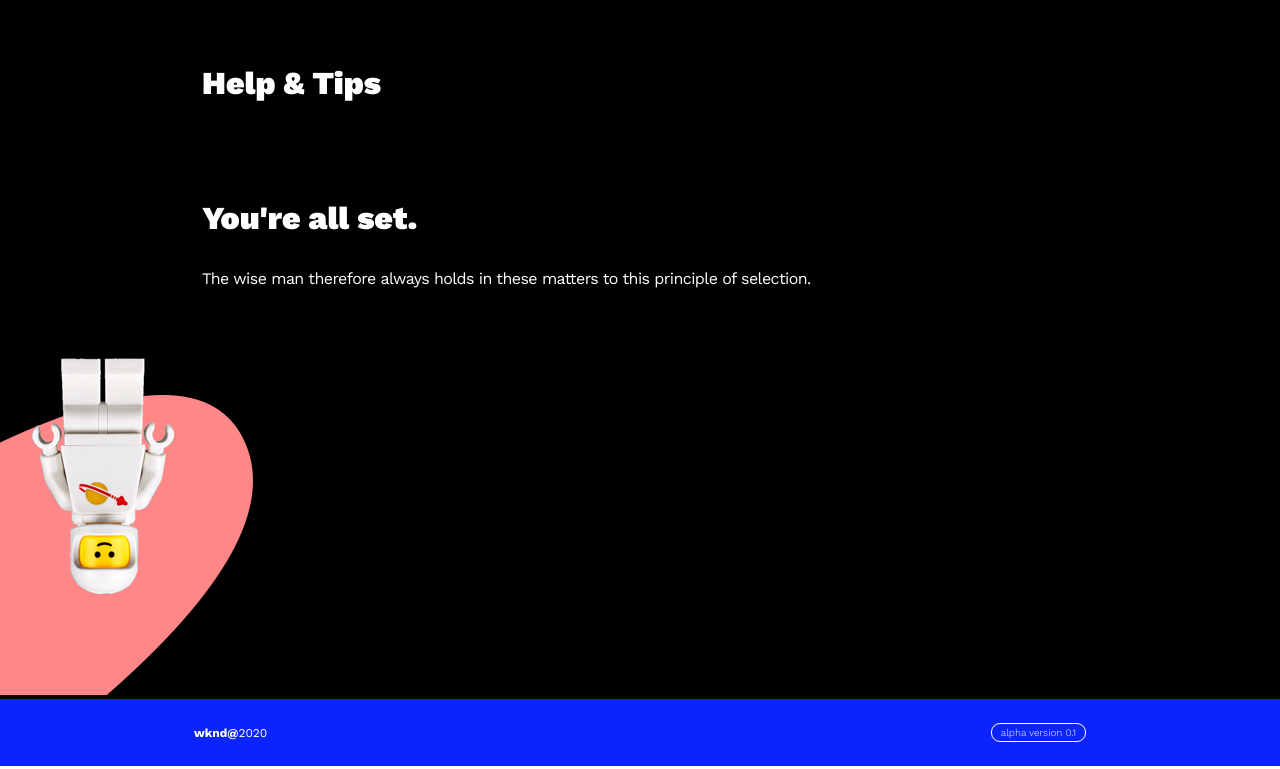
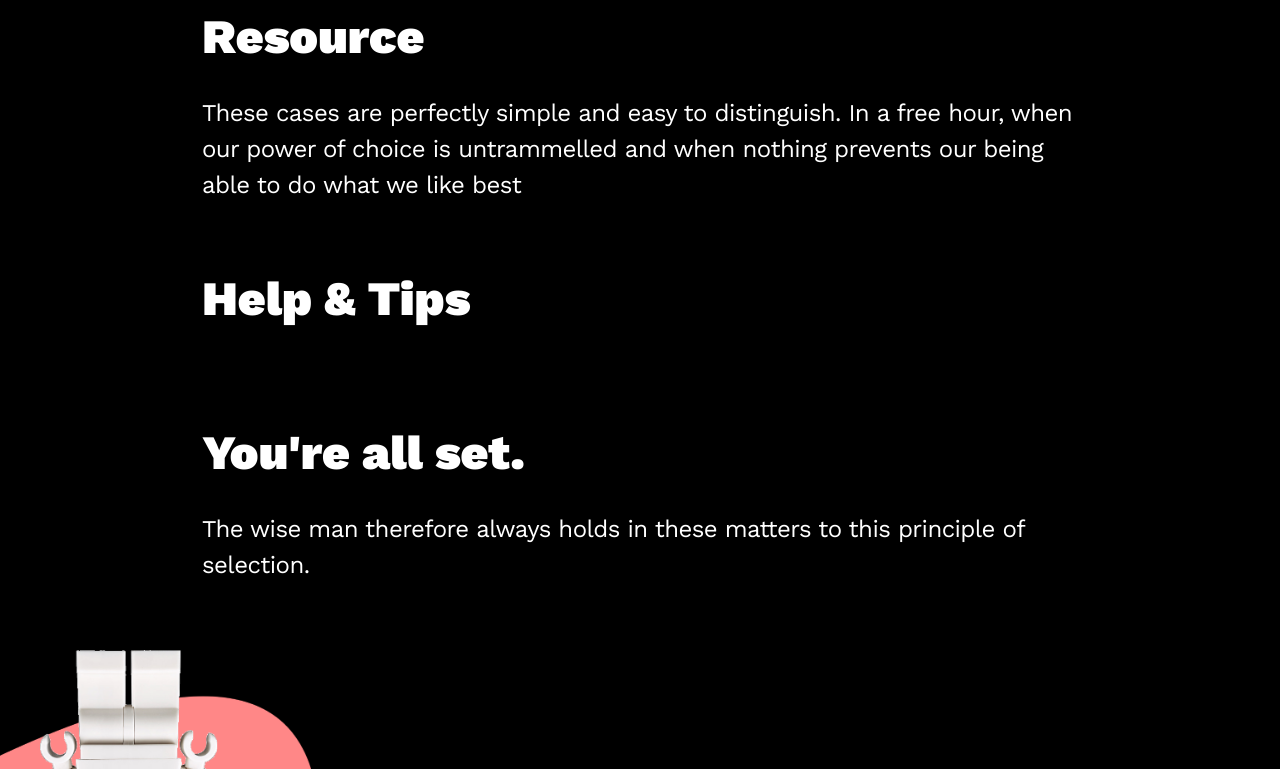
Before and after one commit to farizrachmansyah/weekendinc-test, a plain HTML site: page index.html in a window 1280 px wide. Shown: the part 2344-3113 px from the top of the page. Drawn offline with nearby package versions, Linux system fonts and the light colour scheme; no server answers.

Commit message:
finished modify all styling of tablet view

```diff
--- a/index.html
+++ b/index.html
@@ -122,7 +122,7 @@
           </div>
         </div>
 
-        <img src="./dist/assets/group-3.png" alt="featured decoration" class="featured__imgdecor" />
+        <img src="./dist/assets/group-3@3x.png" alt="featured decoration" class="featured__imgdecor" />
       </section>
     </main>
 
--- a/scss/layout/_featured.scss
+++ b/scss/layout/_featured.scss
@@ -18,11 +18,19 @@
         margin-bottom: 30px;
         font-size: 2rem;
         font-weight: weight(dark);
+
+        @include breakpoint-up(tablet) {
+          font-size: 3rem;
+        }
       }
 
       .desc {
         line-height: 1.5;
         letter-spacing: -0.57px;
+
+        @include breakpoint-up(tablet) {
+          font-size: 1.5rem;
+        }
       }
 
       &.help-tips {
@@ -30,6 +38,10 @@
           display: grid;
           grid-template-columns: repeat(auto-fit, minmax(260px, 1fr));
           grid-gap: 10px;
+
+          @include breakpoint-up(tablet) {
+            grid-gap: 20px;
+          }
 
           &__item {
             position: relative;
@@ -63,6 +75,10 @@
                 letter-spacing: -0.57px;
                 font-size: 1rem;
                 font-weight: weight(bold);
+
+                @include breakpoint-up(tablet) {
+                  font-size: 1.25rem;
+                }
               }
 
               .btn-arrow {
@@ -78,5 +94,10 @@
 
   &__imgdecor {
     margin-top: 67px;
+    width: 253px;
+
+    @include breakpoint-up(tablet) {
+      width: 316px;
+    }
   }
 }
--- a/scss/layout/_footer.scss
+++ b/scss/layout/_footer.scss
@@ -4,10 +4,18 @@
   .container {
     padding: 24px;
     color: $white-color;
+
+    @include breakpoint-up(tablet) {
+      padding: 26px;
+    }
   }
 
   &__copyright {
     font-size: 12px;
+
+    @include breakpoint-up(tablet) {
+      font-size: 1rem;
+    }
 
     span {
       font-weight: weight(bold);
@@ -20,5 +28,11 @@
     border-radius: 9px;
     font-size: 10px;
     font-weight: weight(light);
+
+    @include breakpoint-up(tablet) {
+      font-size: 14px;
+      padding: 5px 11px;
+      border-radius: 11px;
+    }
   }
 }
```
Also changed, not shown: dist/css/main.min.css, 1 other file.
